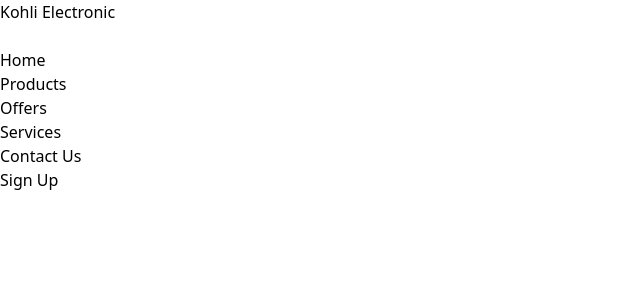
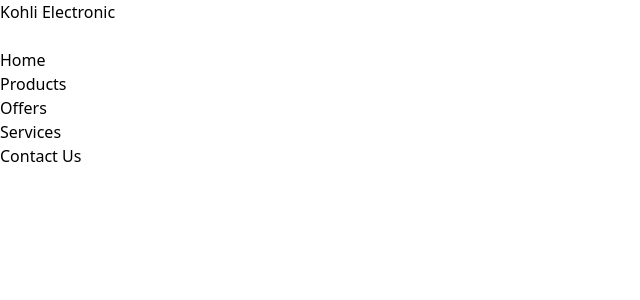
Before and after one commit to kohliaryan/Kohli-Electronic, a React (Vite) app in the folder frontend/: page / in a window 1280 px wide. Shown: the top 300 px of the page, without its empty margins (0-640 px from the left). Built offline with nearby package versions, Linux system fonts and the light colour scheme.

Commit message:
Removing User Routes

```diff
--- a/frontend/src/App.tsx
+++ b/frontend/src/App.tsx
@@ -3,12 +3,10 @@ import "./App.css";
 import { Navbar } from "./components/Navbar";
 
 function App() {
-
   return (
     <BrowserRouter>
     <Navbar></Navbar>
     </BrowserRouter>
   );
 }
-
 export default App;
--- a/frontend/src/components/Navbar.tsx
+++ b/frontend/src/components/Navbar.tsx
@@ -51,9 +51,6 @@ export function Navbar() {
           <li>
             <Link to={"/contact"}>Contact Us</Link>
           </li>
-          <li>
-            <Link to={"/signup"}>Sign Up</Link>
-          </li>
         </ul>
       </div>
 
@@ -74,9 +71,6 @@ export function Navbar() {
           <li>
             <Link to={"/contact"}>Contact Us</Link>
           </li>
-          <li>
-            <Link to={"/signup"}>Sign Up</Link>
-          </li>
         </ul>
       )}
     </header>
```
